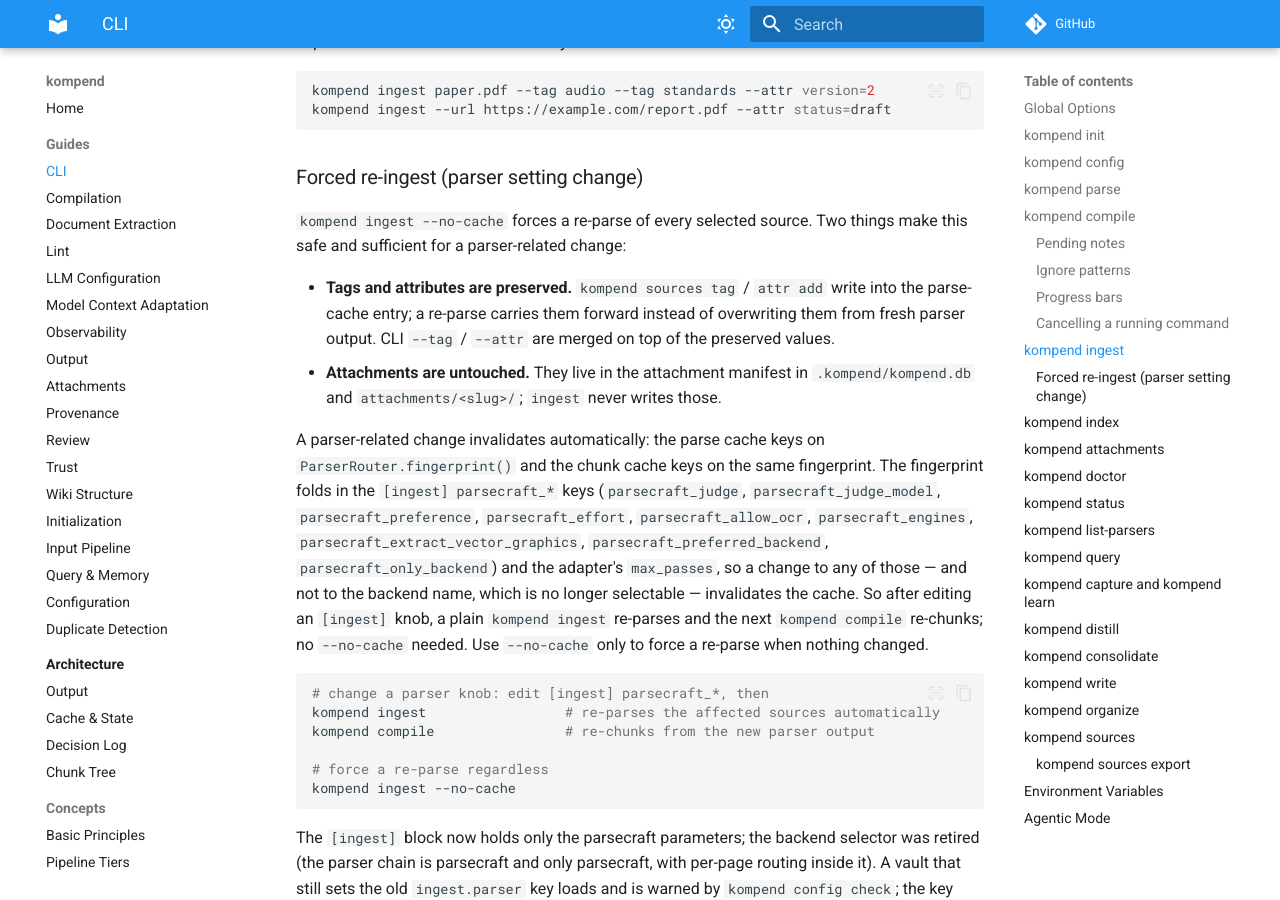
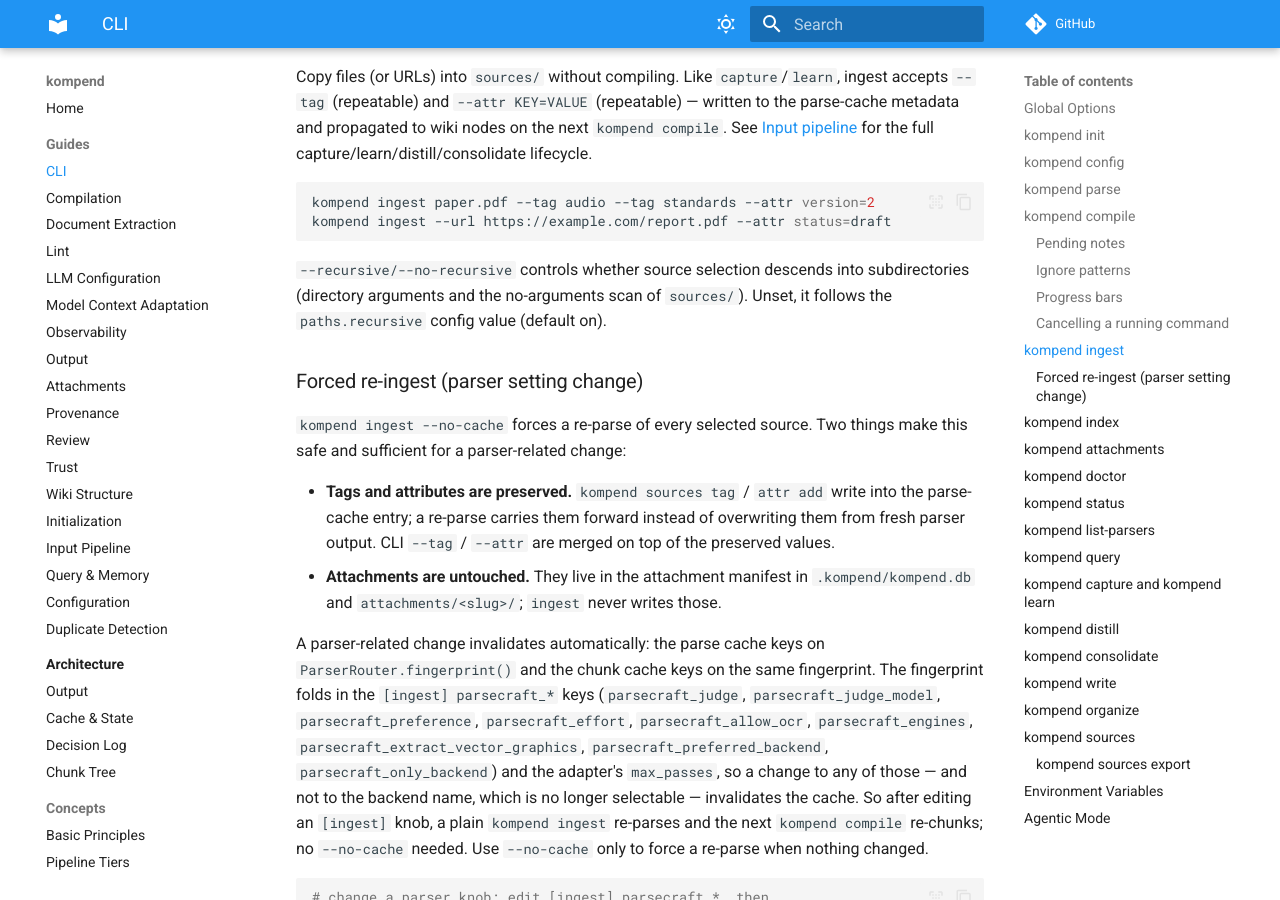
Before and after one commit to jr2804/kompend, an MkDocs documentation site: the page built from docs/guides/cli.md, in a window 1280 px wide and 900 px high, scrolled down 7361 px. Built offline with MkDocs 1.6.1 and Material for MkDocs 9.7.7, drawn with Linux system fonts in a browser that asks for light colours; comment, search, counter and statistics services are not loaded; some of the changed text lies outside the part shown.

Commit message:
📝 docs(config): document enum annotations, init wiki-dir, and paths.recursive

````diff
--- a/docs/guides/cli.md
+++ b/docs/guides/cli.md
@@ -74,6 +74,7 @@
 | `--bare` | Skip authored templates (`NOTES.md`, `README.md`) |
 | `--force` | Overwrite existing project config |
 | `--git` | Initialize a git repo with an initial commit |
+| `--wiki-dir`, `-w` | Target directory, alternative to the `DIR` argument |
 
 Creates the following structure:
 
@@ -157,6 +158,7 @@
 | `--synthesize/--no-synthesize` | on | Generate LLM-synthesized overview.md |
 | `--distill` | off | Distill pending notes from `sources/_captured/` + `sources/_learned/` into `sources/_distilled/` pages before compiling (archives the notes it merged) |
 | `--ignore` | — | Ignore pattern (glob-style, repeatable) |
+| `--recursive/--no-recursive` | on | Scan `sources/` subdirectories for source files; overrides `paths.recursive` |
 | `--progress/--no-progress` | auto | Show rich progress bars (auto-detected for TTY) |
 
 Source and output directories are resolved from `--wiki-dir` (or `KOMP_WIKI_DIR`), defaulting to the current directory. See [Configuration](./configuration.md) for details.
@@ -241,6 +243,10 @@
 kompend ingest paper.pdf --tag audio --tag standards --attr version=2
 kompend ingest --url https://example.com/report.pdf --attr status=draft
 ```
+
+`--recursive/--no-recursive` controls whether source selection descends into
+subdirectories (directory arguments and the no-arguments scan of `sources/`).
+Unset, it follows the `paths.recursive` config value (default on).
 
 ### Forced re-ingest (parser setting change)
 
````
Also changed, not shown: docs/guides/configuration.md (+2 -2 lines), docs/guides/initialization.md (+12 -1 lines), src/kompend/cli/args/AGENTS.md (+1 -0 lines), src/kompend/core/config/AGENTS.md (+12 -3 lines).
